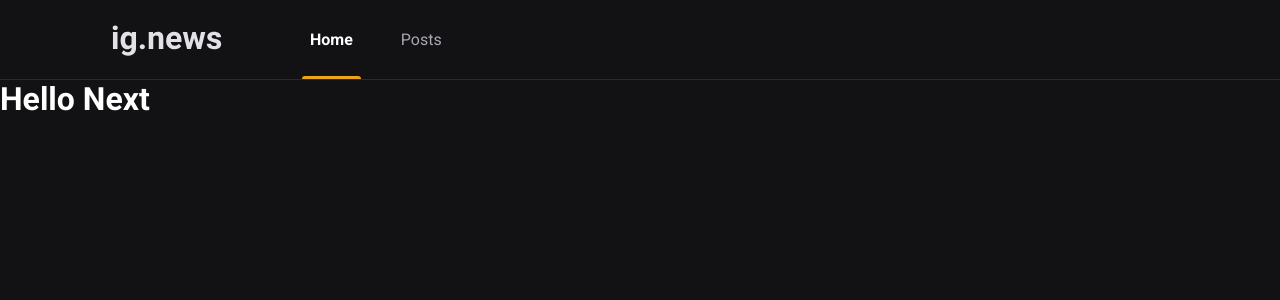
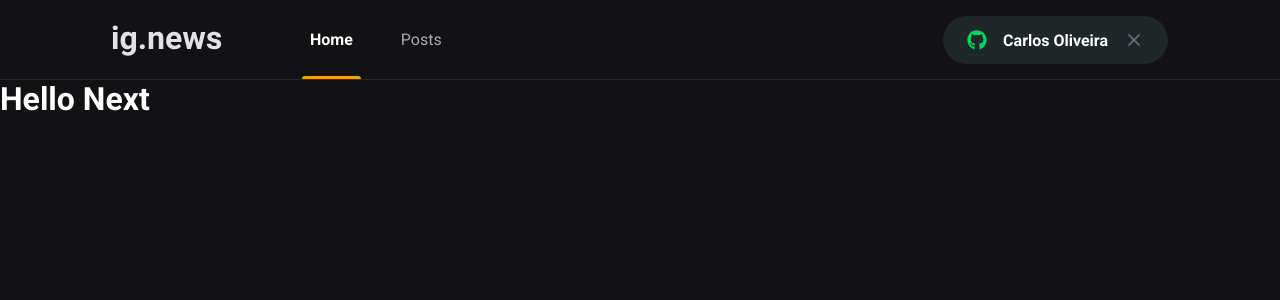
Before and after one commit to burn-c/ignews, a Next.js app: page / in a window 1280 px wide. Shown: the top 300 px of the page. Built offline with nearby package versions, Linux system fonts and the light colour scheme.

Commit message:
Feat: adds SignInButton component

```diff
--- a/package.json
+++ b/package.json
@@ -11,6 +11,7 @@
     "next": "10.0.9",
     "react": "17.0.2",
     "react-dom": "17.0.2",
+    "react-icons": "^4.2.0",
     "sass": "^1.32.8"
   },
   "devDependencies": {
--- a/src/components/Header/index.tsx
+++ b/src/components/Header/index.tsx
@@ -1,3 +1,5 @@
+import { SignInButton } from '../SignInButton'
+
 import styles from './styles.module.scss'
 
 export function Header() {
@@ -8,7 +10,9 @@
         <nav>
           <a href="#" className={styles.active}>Home</a>
           <a href="#">Posts</a>
+
         </nav>
+        <SignInButton />
       </div>
     </header>
   )
--- a/src/components/Header/styles.module.scss
+++ b/src/components/Header/styles.module.scss
@@ -51,4 +51,8 @@
       }
     }
   }
+
+  button {
+    margin-left: auto;
+  }
 }
--- /dev/null
+++ b/src/components/SignInButton/index.tsx
@@ -0,0 +1,21 @@
+import { FaGithub } from 'react-icons/fa'
+import { FiX } from 'react-icons/fi'
+
+import styles from './styles.module.scss'
+export function SignInButton() {
+  const isUserLoggedIn = true
+
+  return isUserLoggedIn ? (
+    <button type='button' className={styles.signInButton}>
+      <FaGithub color='#04d361'/>
+      Carlos Oliveira
+      <FiX color='#737380' className={styles.closeIcon}/>
+    </button>
+  ) : (
+    <button type='button' className={styles.signInButton}>
+      <FaGithub color='#eba417'/>
+      Sign in with Github
+
+    </button>
+  )
+}
--- /dev/null
+++ b/src/components/SignInButton/styles.module.scss
@@ -0,0 +1,33 @@
+.signInButton {
+  height: 3rem;
+  border-radius: 3rem;
+  background: var(--gray-850);
+  border: 0;
+  padding: 0 1.5rem;
+
+  display: flex;
+  align-items: center;
+  justify-content: center;
+
+  color: var(--white);
+  font-weight: bold;
+
+  svg {
+    width: 20px;
+    height: 20px;
+  }
+
+  .closeIcon {
+    margin-left: 1rem;
+  }
+
+  svg:first-child {
+    margin-right: 1rem;
+  }
+
+  transition: filter 0.2s;
+
+  &:hover {
+    filter: brightness(0.8);
+  }
+}
--- a/src/styles/global.scss
+++ b/src/styles/global.scss
@@ -10,6 +10,7 @@
   --gray-100: #e1e1e6;
   --gray-300: #a8a8b3;
   --gray-800: #29292e;
+  --gray-850: #1f2729;
   --gray-900: #121214;
 
   --cyan-500: #61dafd;
```
Also changed, not shown: 1 other file (tests, documents, lock files or other folders).
